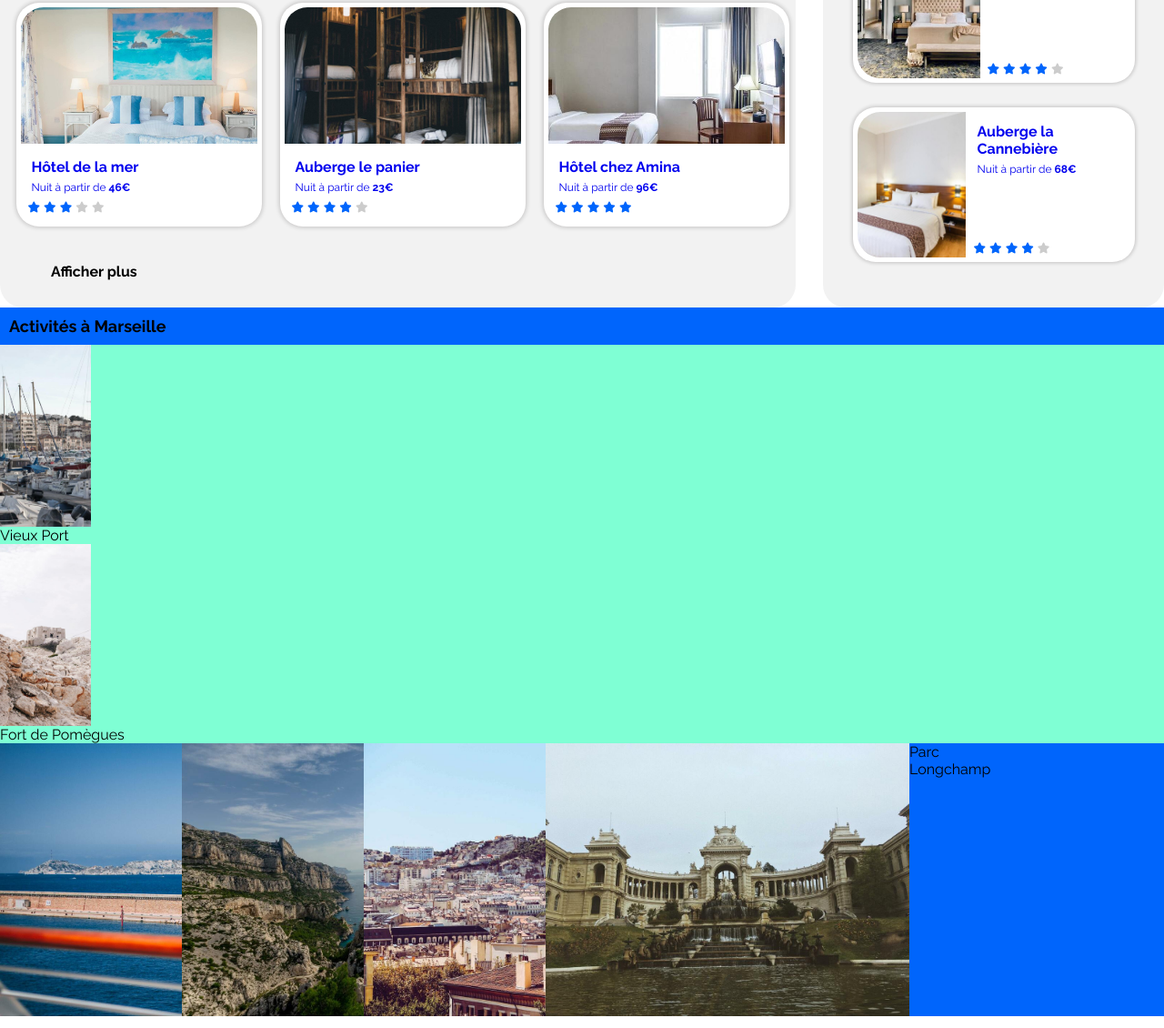
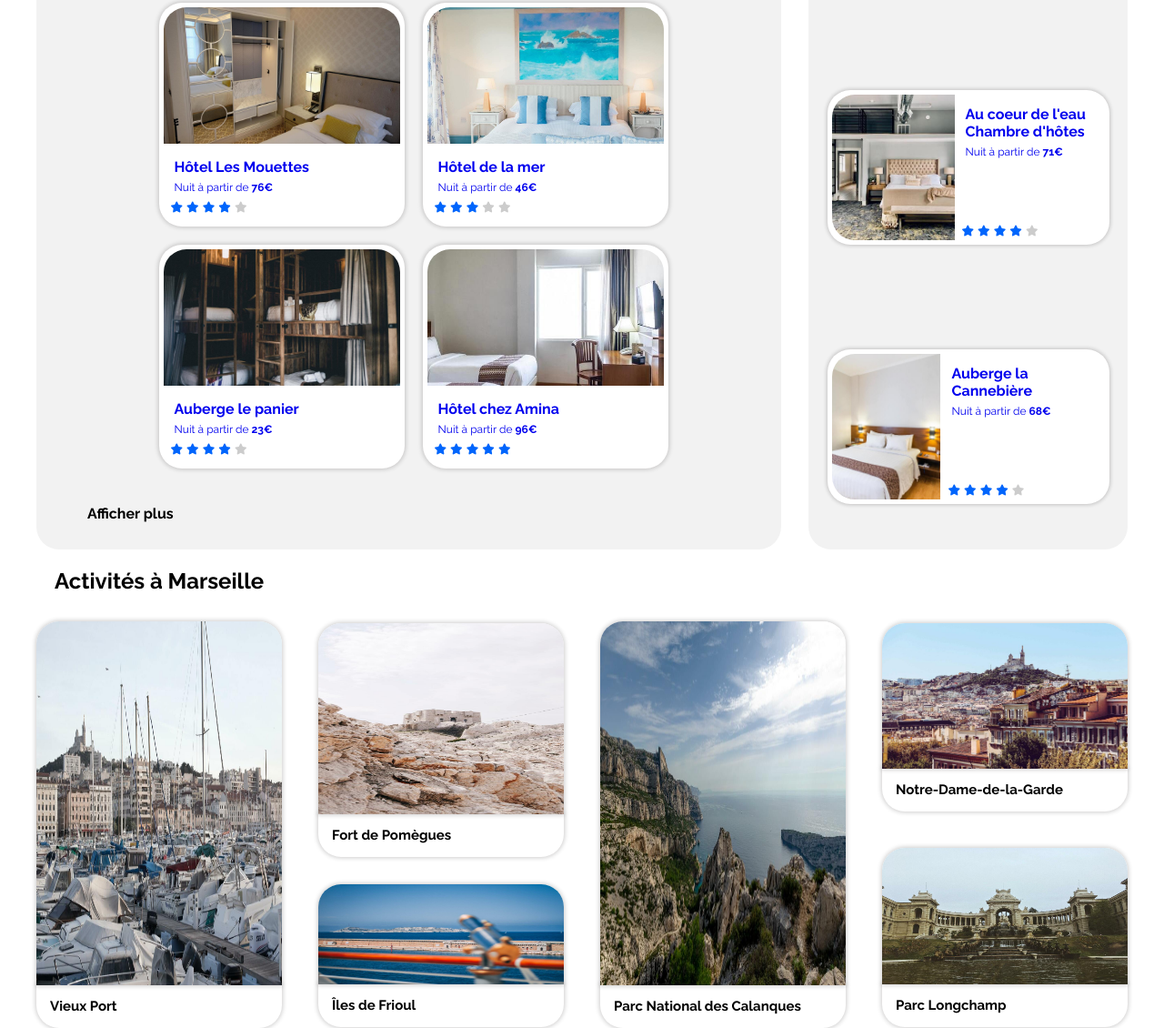
Before and after one commit to Winters67/OpenclassRooms_Projet_Booki, a plain HTML site: page index.html in a window 1280 px wide. Shown: the part 732-1862 px from the top of the page at 91% size. Drawn offline with Linux system fonts and the light colour scheme.

Commit message:
activité Marseille fini

```diff
--- a/css/style.css
+++ b/css/style.css
@@ -9,6 +9,7 @@
 html,
 body {
   font-family: "Raleway", sans-serif;
+  padding: 0px 20px 0 20px;
 }
 
 a {
@@ -357,74 +358,91 @@ form button:hover {
 
 /* Activités à Marseille */
 
-.container_activity {
-  display: flex;
-  flex-wrap: wrap;
-
-  background-color: #0065fc;
+#activity_link {
+  position: relative;
+  padding: 20px;
+  font-weight: 600;
 }
 
-#activity_link {
-  inline-size: 100%;
+.container_activity_main {
+  display: inline-flex;
+  flex-wrap: nowrap;
+  justify-content: center;
+  gap: 40px;
+  width: 100%;
+  padding-top: 10px;
+}
+
+.container_activity_main img {
+  border-top-left-radius: 25px;
+  border-top-right-radius: 25px;
+  width: 100%;
+  box-shadow: 0px 0px 5px 1px rgba(12, 1, 1, 0.2);
 }
 
 .title_picture {
-  display: flex;
+  margin-top: -5px;
+  padding: 15px;
+  font-size: 15px;
+  font-weight: 600;
+  border-bottom-left-radius: 25px;
+  border-bottom-right-radius: 25px;
+  box-shadow: 0px 0px 5px 1px rgba(12, 1, 1, 0.2);
 }
 
-.old_port {
-  background-color: aquamarine;
+.container_activity_1 {
+  display: flex;
+  justify-content: center;
+  width: 33%;
+}
+
+.old_port img {
+  height: 400px;
+}
+
+/* ---------------------- */
+
+.container_activity_2 {
   display: flex;
   flex-direction: column;
-  width: 100%;
-  height: 100%;
-}
-.old_port img {
-  display: flex;
-  width: 100px;
-  height: 200px;
-  object-fit: cover;
-}
-
-.pomègues {
-  background-color: aquamarine;
-  display: flex;
-  flex-direction: column;
-  width: 100%;
-  height: 100%;
+  justify-content: center;
+  gap: 30px;
+  width: 33%;
 }
 
 .pomègues img {
-  display: flex;
-  width: 100px;
-  height: 200px;
-  object-fit: cover;
+  height: 210px;
 }
 
-.frioul {
-  display: flex;
-
-  width: 200px;
-  height: 300px;
+.frioul img {
+  height: 110px;
 }
 
-.Calanques {
+/* --------------------- */
+
+.container_activity_3 {
   display: flex;
-
-  width: 200px;
-  height: 300px;
+  width: 33%;
 }
 
-.dame {
-  display: flex;
-
-  width: 200px;
-  height: 300px;
+.Calanques img {
+  height: 400px;
 }
 
-.longchamp {
+/* --------------------- */
+
+.container_activity_4 {
   display: flex;
+  flex-direction: column;
+  justify-content: center;
+  width: 33%;
+  gap: 40px;
+}
 
-  width: 200px;
-  height: 300px;
+.dame img {
+  height: 160px;
 }
+
+.longchamp img {
+  height: 150px;
+}
--- a/index.html
+++ b/index.html
@@ -259,38 +259,56 @@
     </div>
   </article>
 </section>
+
 <!------------- Activity Section ----------->
-<section class="container_activity">
-  <div id="activity_link"><h3>Activités à Marseille</h3></div>
-  <div class="old_port">
+
+<div id="activity_link"><h2>Activités à Marseille</h2></div>
+
+<section class="container_activity_main">
+
+  <article class="container_activity_1">
+
+    <figure class="old_port">
     <img src="images\activites\3_medium\reno-laithienne-QUgJhdY5Fyk-unsplash.jpg" alt="vieux Port">
     <figcaption class="title_picture">Vieux Port</figcaption>
-  </div>
+  </figure>
+  </article>
 
-  <div class="pomègues">
+  <article class="container_activity_2">
+    <figure class="pomègues">
     <img src="images\activites\3_medium\paul-hermann-QFTrLdQIRhI-unsplash.jpg"alt="Fort de Pomègues">
     <figcaption  class="title_picture">Fort de Pomègues</figcaption>
-  </div>
+  </figure>
 
-  <div class="frioul">
+
+    <figure class="frioul">
     <img src="images\activites\3_medium\kevin-hikari-rV_Qd1l-VXg-unsplash.jpg" alt="Îles de Frioul">
     <figcaption  class="title_picture">Îles de Frioul</figcaption>
-  </div>
+  </figure>
+  </article>
 
-  <div class="Calanques">
+
+  <article class="container_activity_3">
+    <figure  class="Calanques">
     <img src="images\activites\3_medium\kilyan-sockalingum-NR8-cBCN3aI-unsplash.jpg" alt="Parc National des Calanques">
     <figcaption  class="title_picture">Parc National des Calanques</figcaption>
-  </div>
+  </figure>
+  </article>
 
-  <div class="dame">
+  <article class="container_activity_4">
+    <figure class="dame">
     <img src="images\activites\3_medium\florian-wehde-xW9e8gdotxI-unsplash.jpg" alt="Notre-Dame-de-la-Garde">
     <figcaption  class="title_picture">Notre-Dame-de-la-Garde</figcaption>
-  </div>
+  </figure>
 
-  <div class="longchamp">
+
+    <figure class="longchamp">
     <img src="images\activites\3_medium\lena-paulin-wH2-EJoDcV0-unsplash.jpg" alt="Parc Longchamp">
     <figcaption  class="title_picture">Parc Longchamp</figcaption>
-  </div>
+  </figure>
+  </article>
+
+
 </section>
   </body>
 </html>
```
